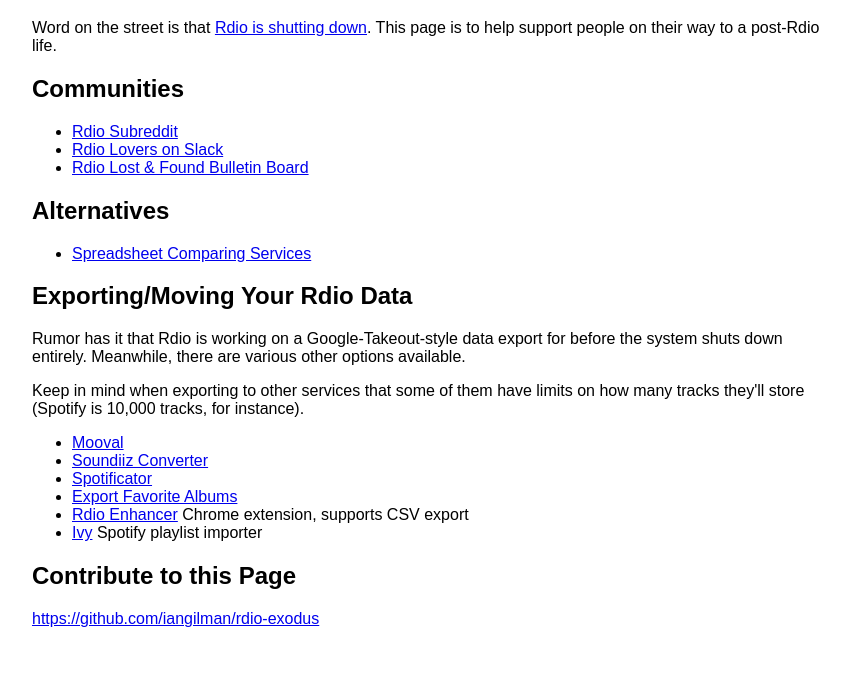
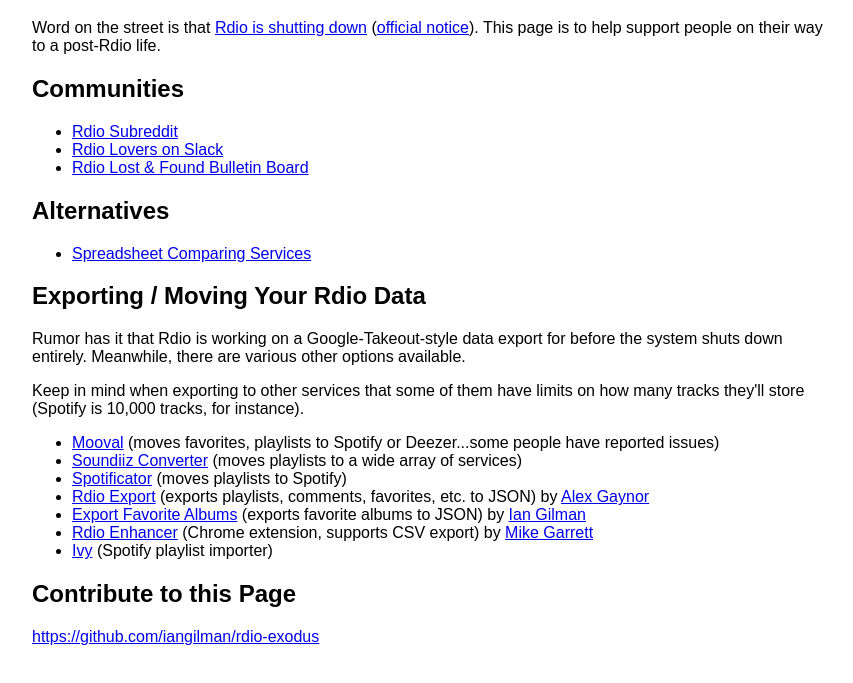
Before and after one commit to iangilman/rdio-exodus, a plain HTML site: page index.html in a window 1280 px wide. Shown: the part 61-744 px from the top of the page, without its empty margins (208-1061 px from the left). Drawn offline with Linux system fonts and the light colour scheme.

Commit message:
More info!

```diff
--- a/index.html
+++ b/index.html
@@ -8,7 +8,7 @@
   <body>
     <div class="content">
       <h1>Rdio Exodus</h1>
-      <p>Word on the street is that <a href="http://www.theverge.com/2015/11/16/9746220/pandora-to-acquire-key-parts-of-rdio">Rdio is shutting down</a>. This page is to help support people on their way to a post-Rdio life.</p>
+      <p>Word on the street is that <a href="http://www.theverge.com/2015/11/16/9746220/pandora-to-acquire-key-parts-of-rdio">Rdio is shutting down</a> (<a href="http://help.rdio.com/customer/portal/articles/2228283-important-information-about-your-rdio-account">official notice</a>). This page is to help support people on their way to a post-Rdio life.</p>
       <h2>Communities</h2>
       <ul>
         <li><a href="https://www.reddit.com/r/rdio/">Rdio Subreddit</a></li>
@@ -19,16 +19,17 @@
       <ul>
         <li><a href="https://docs.google.com/spreadsheets/d/1t9vRMucMKvFU4e7MBInxG7ij-veKxMtCRgExrIz6BEM/edit#gid=0">Spreadsheet Comparing Services</a></li>
       </ul>
-      <h2>Exporting/Moving Your Rdio Data</h2>
+      <h2>Exporting / Moving Your Rdio Data</h2>
       <p>Rumor has it that Rdio is working on a Google-Takeout-style data export for before the system shuts down entirely. Meanwhile, there are various other options available.</p>
       <p>Keep in mind when exporting to other services that some of them have limits on how many tracks they'll store (Spotify is 10,000 tracks, for instance).</p>
       <ul>
-        <li><a href="http://www.mooval.de/">Mooval</a></li>
-        <li><a href="http://soundiiz.com/#/converter">Soundiiz Converter</a></li>
-        <li><a href="http://www.spotificator.com.br/">Spotificator</a></li>
-        <li><a href="export-favorite-albums">Export Favorite Albums</a></li>
-        <li><a href="https://chrome.google.com/webstore/detail/rdio-enhancer/hmaalfaappddkggilhahaebfhdmmmngf?hl=en">Rdio Enhancer</a> Chrome extension, supports CSV export</li>
-        <li><a href="http://www.ivyishere.org/index.php">Ivy</a> Spotify playlist importer</li>
+        <li><a href="http://www.mooval.de/">Mooval</a> (moves favorites, playlists to Spotify or Deezer...some people have reported issues)</li>
+        <li><a href="http://soundiiz.com/#/converter">Soundiiz Converter</a> (moves playlists to a wide array of services)</li>
+        <li><a href="http://www.spotificator.com.br/">Spotificator</a> (moves playlists to Spotify)</li>
+        <li><a href="http://rdio-export.herokuapp.com/">Rdio Export</a> (exports playlists, comments, favorites, etc. to JSON) by <a href="https://twitter.com/alex_gaynor">Alex Gaynor</a></li>
+        <li><a href="export-favorite-albums">Export Favorite Albums</a> (exports favorite albums to JSON) by <a href="https://twitter.com/iangilman">Ian Gilman</a></li>
+        <li><a href="https://chrome.google.com/webstore/detail/rdio-enhancer/hmaalfaappddkggilhahaebfhdmmmngf?hl=en">Rdio Enhancer</a> (Chrome extension, supports CSV export) by <a href="https://twitter.com/MikeNGarrett">Mike Garrett</a></li>
+        <li><a href="http://www.ivyishere.org/index.php">Ivy</a> (Spotify playlist importer)</li>
       </ul>
       <h2>Contribute to this Page</h2>
       <a href="https://github.com/iangilman/rdio-exodus">https://github.com/iangilman/rdio-exodus</a>
```
